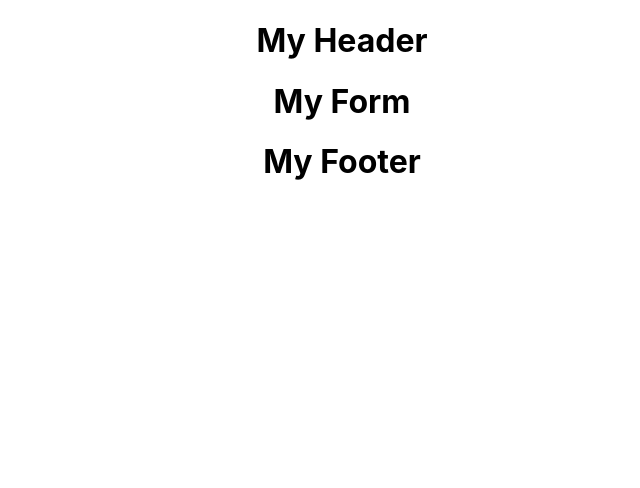
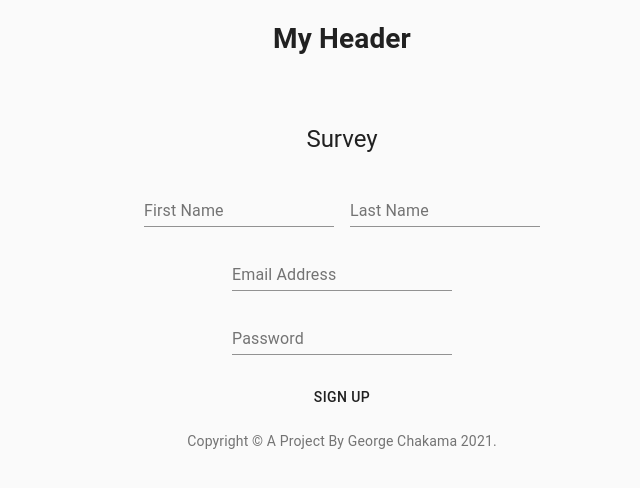
Before and after one commit to Psypher1/zimdev-survey, a React (Create React App) app: page / in a window 1280 px wide. Shown: the top 488 px of the page, without its empty margins (298-938 px from the left). Built offline with nearby package versions, Linux system fonts and the light colour scheme.

Commit message:
Form - Footer component

```diff
--- a/src/components/footer.jsx
+++ b/src/components/footer.jsx
@@ -1,11 +1,17 @@
 import React from "react";
 
-function Footer() {
+import Link from "@material-ui/core/Link";
+import Typography from "@material-ui/core/Typography";
+
+export default function Footer() {
   return (
-    <div>
-      <h1>My Footer</h1>
-    </div>
+    <Typography variant="body2" color="textSecondary" align="center">
+      {"Copyright © "}
+      <Link color="inherit" href="https://material-ui.com/">
+        A Project By George Chakama
+      </Link>{" "}
+      {new Date().getFullYear()}
+      {"."}
+    </Typography>
   );
 }
-
-export default Footer;
--- a/src/components/form.jsx
+++ b/src/components/form.jsx
@@ -1,11 +1,62 @@
 import React from "react";
+import Button from "@material-ui/core/Button";
+import CssBaseline from "@material-ui/core/CssBaseline";
+import TextField from "@material-ui/core/TextField";
 
-function Form() {
+import Grid from "@material-ui/core/Grid";
+
+import Typography from "@material-ui/core/Typography";
+import { makeStyles } from "@material-ui/core/styles";
+import Container from "@material-ui/core/Container";
+
+const useStyles = makeStyles((theme) => ({
+  paper: {
+    marginTop: theme.spacing(8),
+    display: "flex",
+    flexDirection: "column",
+    alignItems: "center",
+  },
+  avatar: {
+    margin: theme.spacing(1),
+    backgroundColor: theme.palette.secondary.main,
+  },
+  form: {
+    width: "100%", // Fix IE 11 issue.
+    marginTop: theme.spacing(3),
+  },
+  submit: {
+    margin: theme.spacing(3, 0, 2),
+  },
+}));
+
+export default function Form() {
+  const classes = useStyles();
+
   return (
-    <div>
-      <h1>My Form</h1>
-    </div>
+    <Container component="main" maxWidth="xs">
+      <CssBaseline />
+      <div className={classes.paper}>
+        <Typography component="h1" variant="h5">
+          Survey
+        </Typography>
+        <form className={classes.form} noValidate>
+          <Grid container spacing={2}>
+            <Grid item xs={12} sm={6}>
+              <TextField label="First Name" />
+            </Grid>
+            <Grid item xs={12} sm={6}>
+              <TextField label="Last Name" />
+            </Grid>
+            <Grid item xs={12}>
+              <TextField label="Email Address" />
+            </Grid>
+            <Grid item xs={12}>
+              <TextField label="Password" />
+            </Grid>
+          </Grid>
+          <Button className={classes.submit}>Sign Up</Button>
+        </form>
+      </div>
+    </Container>
   );
 }
-
-export default Form;
```
